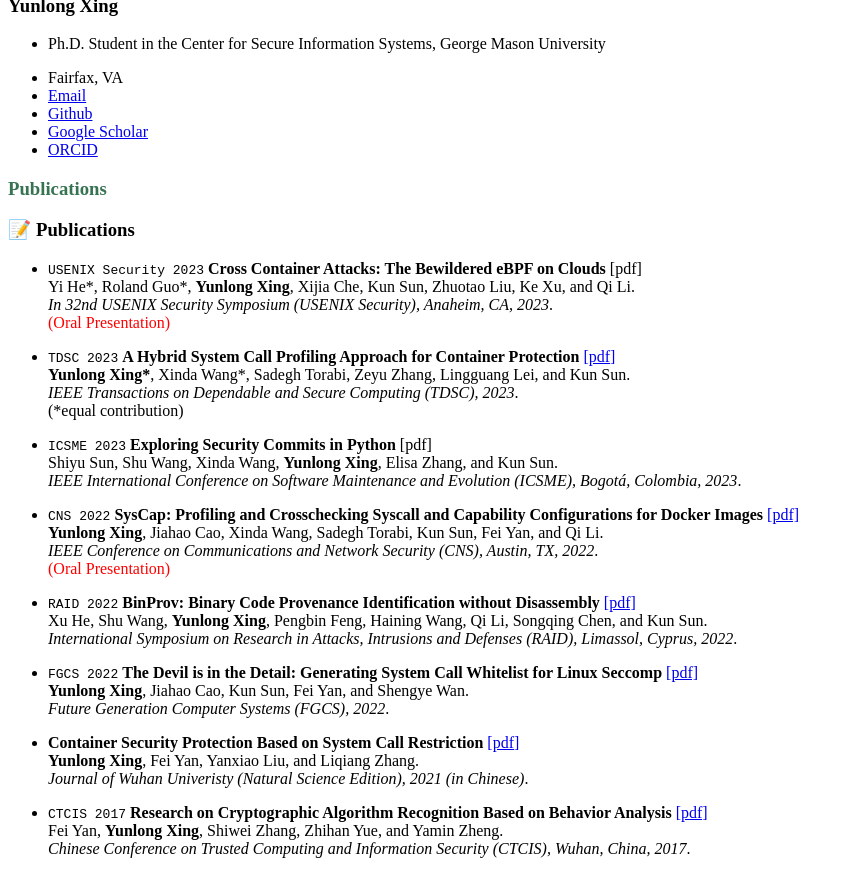
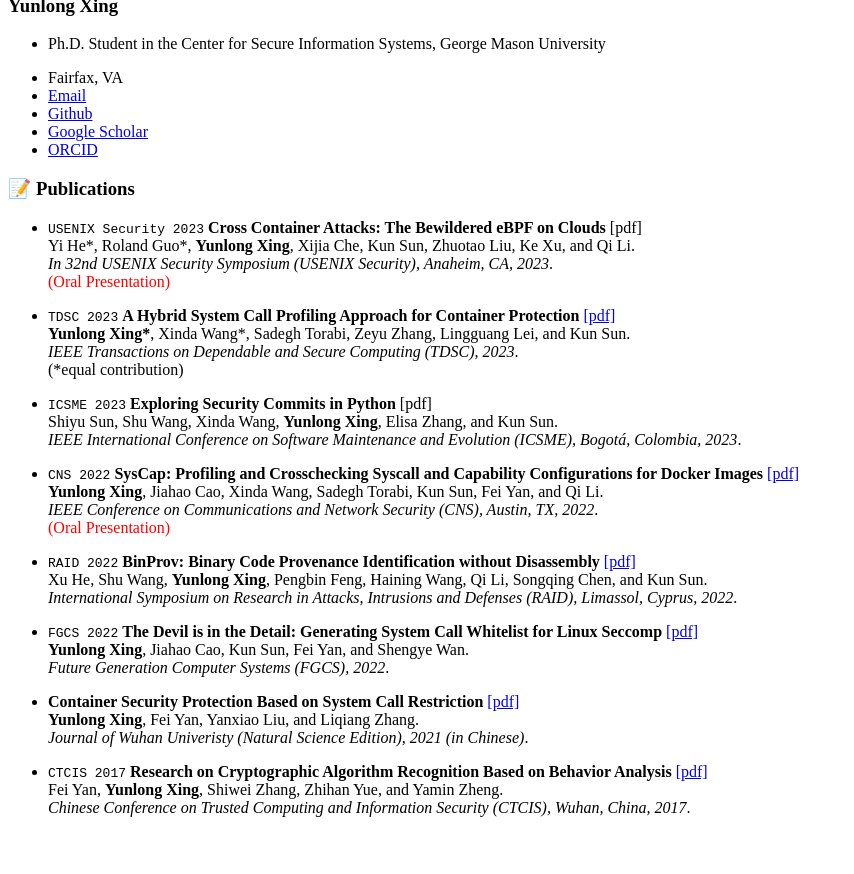
Before and after one commit to YunlongXing/yunlongxing.github.io, a Jekyll site: the page built from _pages/includes/pub.md, in a window 1280 px wide, cut to the strip 494-1368 px from the top of the page. Shown: the whole strip, without its empty margins (0-854 px from the left). Built offline with Jekyll 4.4.1, drawn with Linux system fonts in a browser that asks for light colours; our own code applies the rules of GitHub Pages for plain Markdown files; after the commit the page ends 1327 px from its top, so only the background shows below that.

Commit message:
Update pub.md

```diff
--- a/_pages/includes/pub.md
+++ b/_pages/includes/pub.md
@@ -1,5 +1,3 @@
-<h1><span class="puwcIf C9DxTc " style="color: #377352; font-variant: normal; vertical-align: baseline;">Publications</span></h1>
-
 # 📝 Publications
 
 - ``USENIX Security 2023`` **Cross Container Attacks: The Bewildered eBPF on Clouds** [pdf]<br>
```
